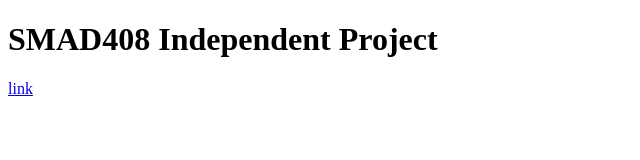
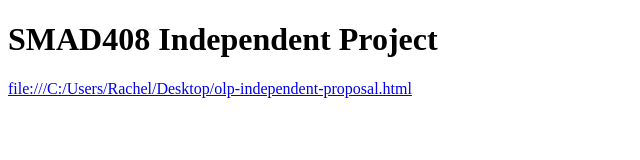
Before and after one commit to OLPRM/SMAD408-Independent-Project, a plain HTML site: page index.html in a window 1280 px wide. Shown: the whole page, without its empty margins (0-640 px from the left). Drawn offline with Linux system fonts and the light colour scheme.

Commit message:
Update index.html
added link

```diff
--- a/index.html
+++ b/index.html
@@ -7,7 +7,7 @@
 
 	<body>
 		<h1>SMAD408 Independent Project</h1>
-		<p><a href="link" target="_blank"> link</a></p>
+		<p><a href="file:///C:/Users/Rachel/Desktop/olp-independent-proposal.html" target="_blank"> file:///C:/Users/Rachel/Desktop/olp-independent-proposal.html</a></p>
 	</body>
 
 
```
